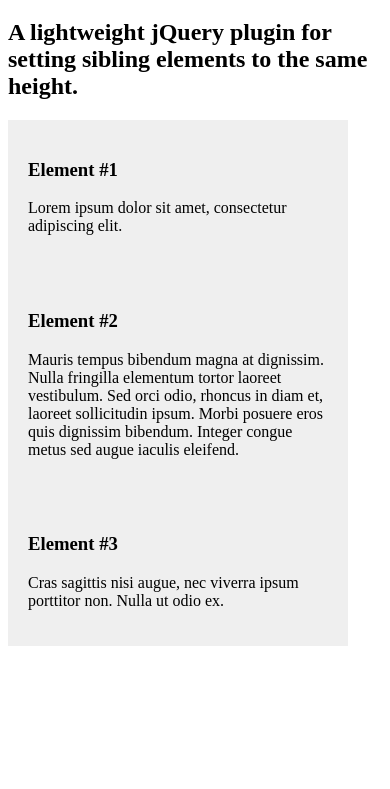
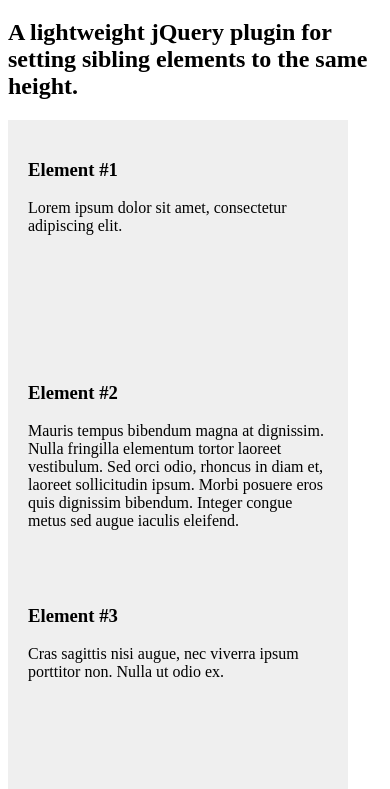
Before and after one commit to stevenorell/jquery.sibHeight, a website: page demo/index.html in a window 390 px wide. Shown: the part 61-850 px from the top of the page. Drawn offline with nearby package versions, Linux system fonts and the light colour scheme; files that its build step writes are made by us from their sources.

Commit message:
Made the breakPoint default to null, so it will default to always setting equal heights.

```diff
--- a/demo/index.html
+++ b/demo/index.html
@@ -42,9 +42,7 @@
 
     <script>
       $(function() {
-        $("#sib-height").sibHeight({
-          breakPoint: "1024px"
-        });
+        $("#sib-height").sibHeight();
       });
     </script>
   </body>
--- a/src/jquery.sibHeight.js
+++ b/src/jquery.sibHeight.js
@@ -1,7 +1,7 @@
 /**
 * @license
 * jquery.sibHeight.js v0.1.1
-* https://github.com/stevenorell/sibHeight
+* https://github.com/stevenorell/jquery-sibHeight
 * License: MIT
 */
 ;(function ( $, window, document, undefined ) {
@@ -9,7 +9,7 @@
 // Create the defaults once
 var pluginName = "sibHeight",
 	defaults = {
-		breakPoint: 768
+		breakPoint: null
 	};
 
 // The actual plugin constructor
@@ -33,7 +33,7 @@
 		$siblings.css('height', '');
 
 		// set the element's height if bigger than the breakpoint
-		if($(window).width() > parseInt(this.options.breakPoint)) {
+		if($(window).width() > parseInt(this.options.breakPoint) || this.options.breakPoint === null) {
 			$siblings.css('height', this.getMaxHeight(this.element.children));
 		}
 
```
Also changed, not shown: dist/jquery.sibHeight.js, dist/jquery.sibHeight.min.js.
